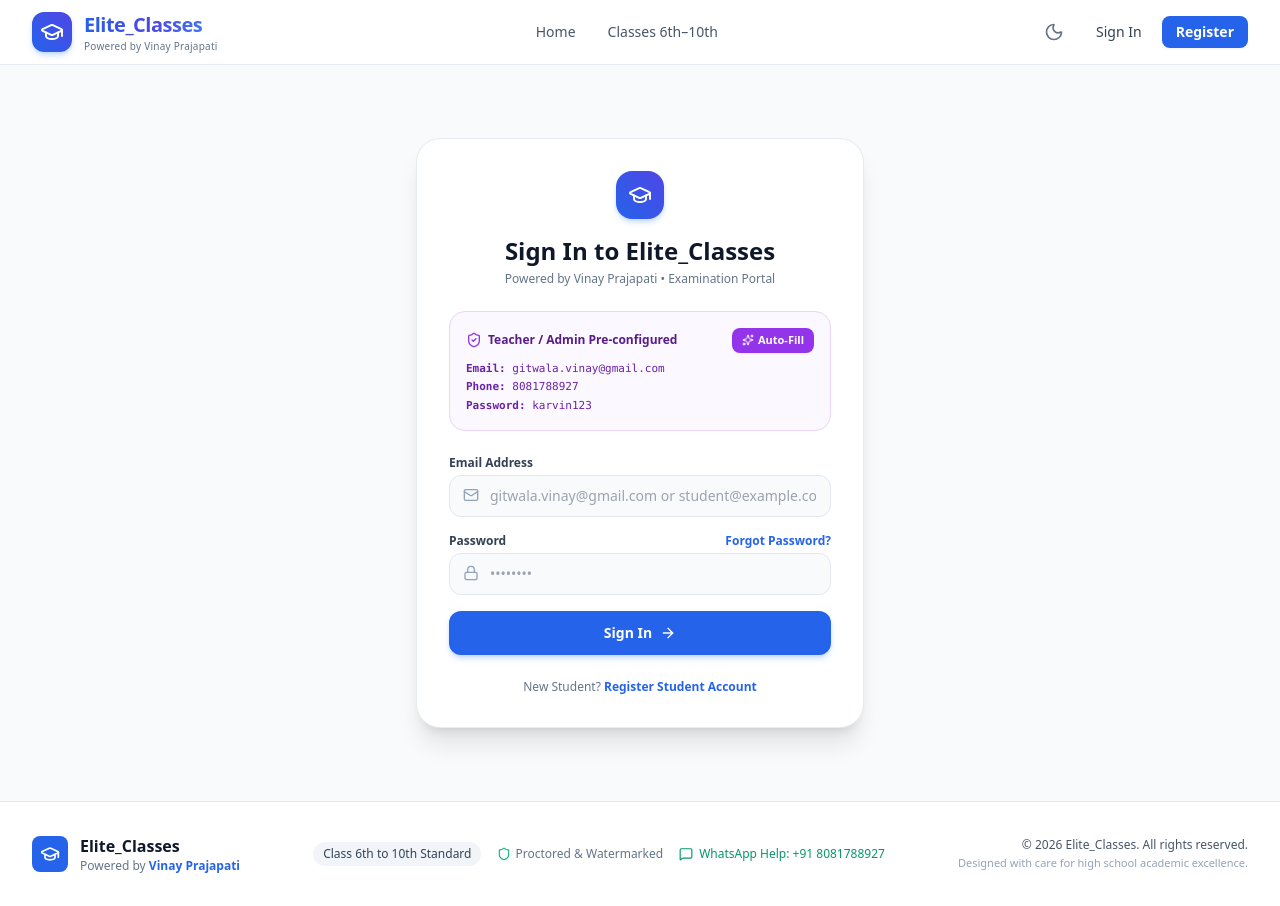
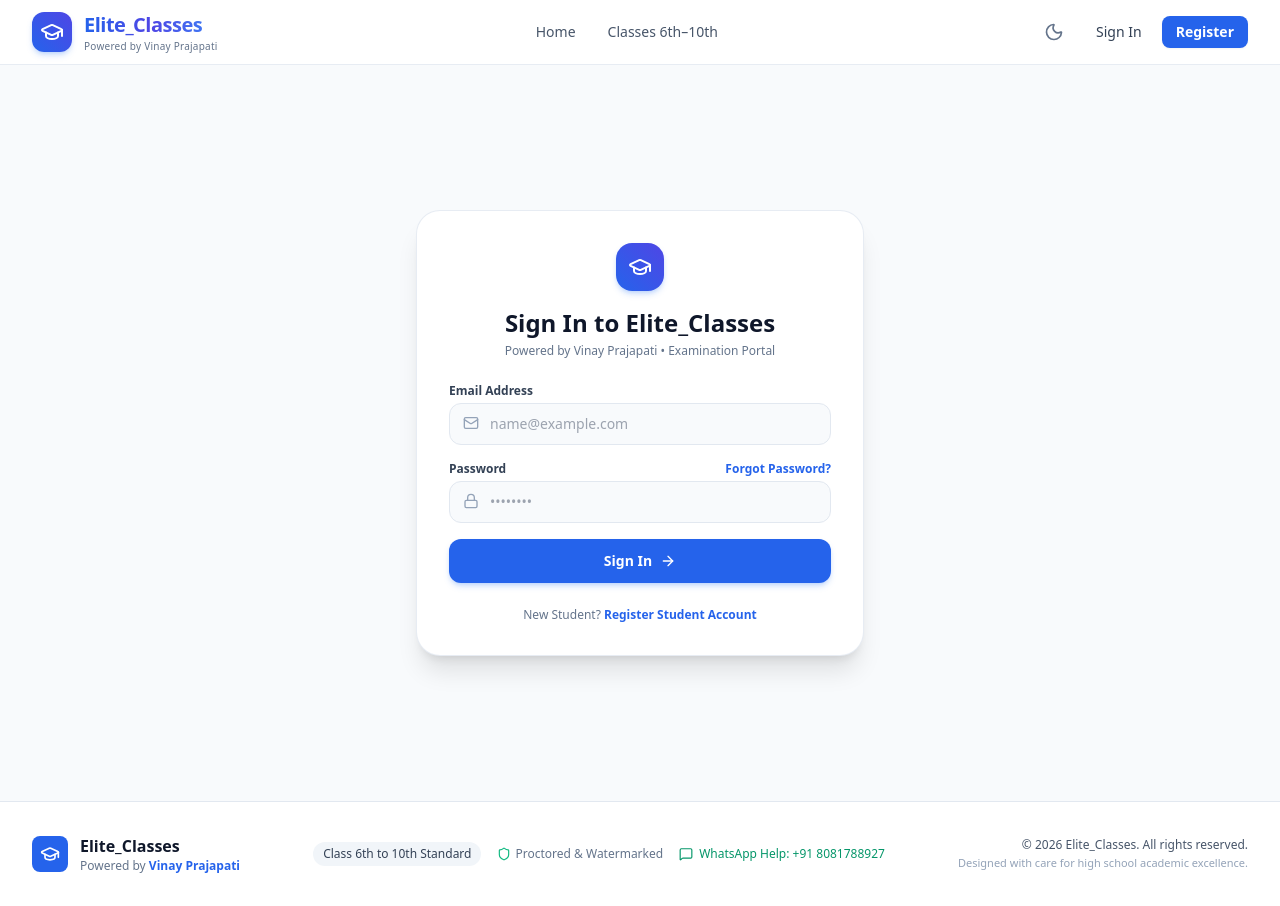
Before and after one commit to programmervinay/eliteclasses_exam, a React (Vite) app: page /login in a window 1280 px wide. Built offline with nearby package versions, Linux system fonts and the light colour scheme; no server answers.

Commit message:
security: remove exposed teacher credentials from public login page

```diff
--- a/src/pages/auth/LoginPage.tsx
+++ b/src/pages/auth/LoginPage.tsx
@@ -1,6 +1,6 @@
 import React, { useState } from 'react';
 import { Link, useNavigate, useLocation } from 'react-router-dom';
-import { GraduationCap, Mail, Lock, ArrowRight, AlertCircle, ShieldCheck, Sparkles } from 'lucide-react';
+import { GraduationCap, Mail, Lock, ArrowRight, AlertCircle } from 'lucide-react';
 import { useAuth } from '../../context/AuthContext';
 import { APP_CONFIG } from '../../lib/supabase';
 
@@ -21,7 +21,7 @@ export const LoginPage: React.FC = () => {
     setErrorMsg(null);
     setLoading(true);
 
-    const { error } = await login(email, password);
+    const { error } = await login(email.trim().toLowerCase(), password);
     setLoading(false);
 
     if (error) {
@@ -33,12 +33,6 @@ export const LoginPage: React.FC = () => {
         navigate(from || '/dashboard');
       }
     }
-  };
-
-  const handleFillTeacherCredentials = () => {
-    setEmail('gitwala.vinay@gmail.com');
-    setPassword('karvin123');
-    setErrorMsg(null);
   };
 
   return (
@@ -55,29 +49,6 @@ export const LoginPage: React.FC = () => {
           <p className="mt-1 text-xs text-slate-500">
             Powered by {APP_CONFIG.creator} • Examination Portal
           </p>
-        </div>
-
-        {/* Pre-Configured Teacher Login Card */}
-        <div className="mb-6 rounded-2xl border border-purple-200 dark:border-purple-900/60 bg-purple-50/70 dark:bg-purple-950/40 p-4">
-          <div className="flex items-center justify-between mb-2">
-            <div className="flex items-center gap-1.5 text-xs font-bold text-purple-900 dark:text-purple-300">
-              <ShieldCheck className="h-4 w-4 text-purple-600" />
-              <span>Teacher / Admin Pre-configured</span>
-            </div>
-            <button
-              type="button"
-              onClick={handleFillTeacherCredentials}
-              className="inline-flex items-center gap-1 px-2.5 py-1 rounded-lg bg-purple-600 hover:bg-purple-700 text-white text-[11px] font-bold shadow-sm transition-all"
-            >
-              <Sparkles className="h-3 w-3" />
-              <span>Auto-Fill</span>
-            </button>
-          </div>
-          <div className="text-[11px] font-mono text-purple-800 dark:text-purple-300 space-y-0.5">
-            <p><strong>Email:</strong> gitwala.vinay@gmail.com</p>
-            <p><strong>Phone:</strong> 8081788927</p>
-            <p><strong>Password:</strong> karvin123</p>
-          </div>
         </div>
 
         {errorMsg && (
@@ -97,7 +68,7 @@ export const LoginPage: React.FC = () => {
               <input
                 type="email"
                 required
-                placeholder="gitwala.vinay@gmail.com or student@example.com"
+                placeholder="name@example.com"
                 value={email}
                 onChange={(e) => setEmail(e.target.value)}
                 className="w-full rounded-xl border border-slate-200 dark:border-slate-700 bg-slate-50 dark:bg-slate-800 pl-10 pr-3.5 py-2.5 text-sm focus:border-brand-500 focus:outline-none dark:text-white"
```
